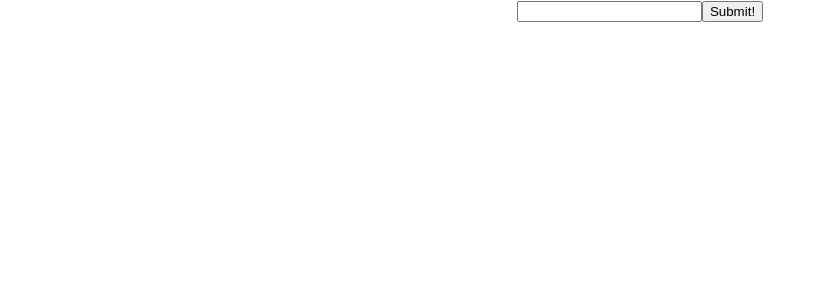
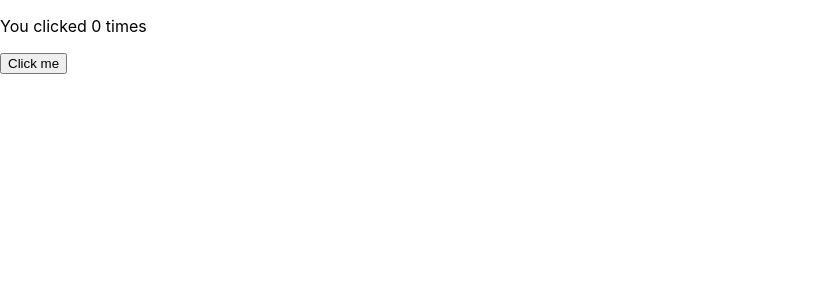
Before and after one commit to camunity/components, a React (Create React App) app: page / in a window 1280 px wide. Shown: the top 300 px of the page, without its empty margins (0-826 px from the left). Built offline with nearby package versions, Linux system fonts and the light colour scheme.

Commit message:
adding routing and hook sections

```diff
--- a/package.json
+++ b/package.json
@@ -8,6 +8,7 @@
     "@testing-library/user-event": "^12.1.10",
     "react": "^17.0.2",
     "react-dom": "^17.0.2",
+    "react-router-dom": "^6.0.2",
     "react-scripts": "4.0.3",
     "web-vitals": "^1.0.1"
   },
--- a/src/App.js
+++ b/src/App.js
@@ -1,15 +1,9 @@
-import './App.css'
-import TaskContainer from './components/TaskContainer'
+import Example from './components/hooks/Example'
 
-// Step 1: Define a Component
-function App() {
-  // Step 2: Return some JSX
+export default function App() {
   return (
-    <div className="App">
-      <TaskContainer />
+    <div>
+      <Example />
     </div>
   )
 }
-
-//Step 3: Exporting/Importing Component
-export default App
--- /dev/null
+++ b/src/components/hooks/Example.js
@@ -0,0 +1,25 @@
+import React, { useState, useEffect } from 'react'
+
+function Example() {
+  const [count, setCount] = useState(0)
+
+  // Similar to componentDidMount and componentDidUpdate:
+  useEffect(() => {
+    // Update the document title using the browser API
+    console.log('inside use effect!')
+    document.title = `You clicked ${count} times`
+
+    return function cleanup() {
+      console.log('inside use effect cleanup')
+    }
+  })
+
+  return (
+    <div>
+      <p>You clicked {count} times</p>
+      <button onClick={() => setCount(count + 1)}>Click me</button>
+    </div>
+  )
+}
+
+export default Example
--- /dev/null
+++ b/src/components/routing/Dashboard.js
@@ -0,0 +1,5 @@
+function Dashboard() {
+  return <h2>Dashboard</h2>
+}
+
+export default Dashboard
--- /dev/null
+++ b/src/components/routing/Home.js
@@ -0,0 +1,5 @@
+function Home() {
+  return <h2>Home</h2>
+}
+
+export default Home
--- a/src/index.js
+++ b/src/index.js
@@ -3,13 +3,14 @@ import ReactDOM from 'react-dom'
 import './index.css'
 import App from './App'
 import reportWebVitals from './reportWebVitals'
+import { BrowserRouter } from 'react-router-dom'
 
 // Step 4: Rendering the Component
 
 ReactDOM.render(
-  <React.StrictMode>
+  <BrowserRouter>
     <App />
-  </React.StrictMode>,
+  </BrowserRouter>,
   document.getElementById('root'),
 )
 
```
Also changed, not shown: src/components/routing/Login.js (added, +24 -0 lines), 2 other files (tests, documents, lock files or other folders).
